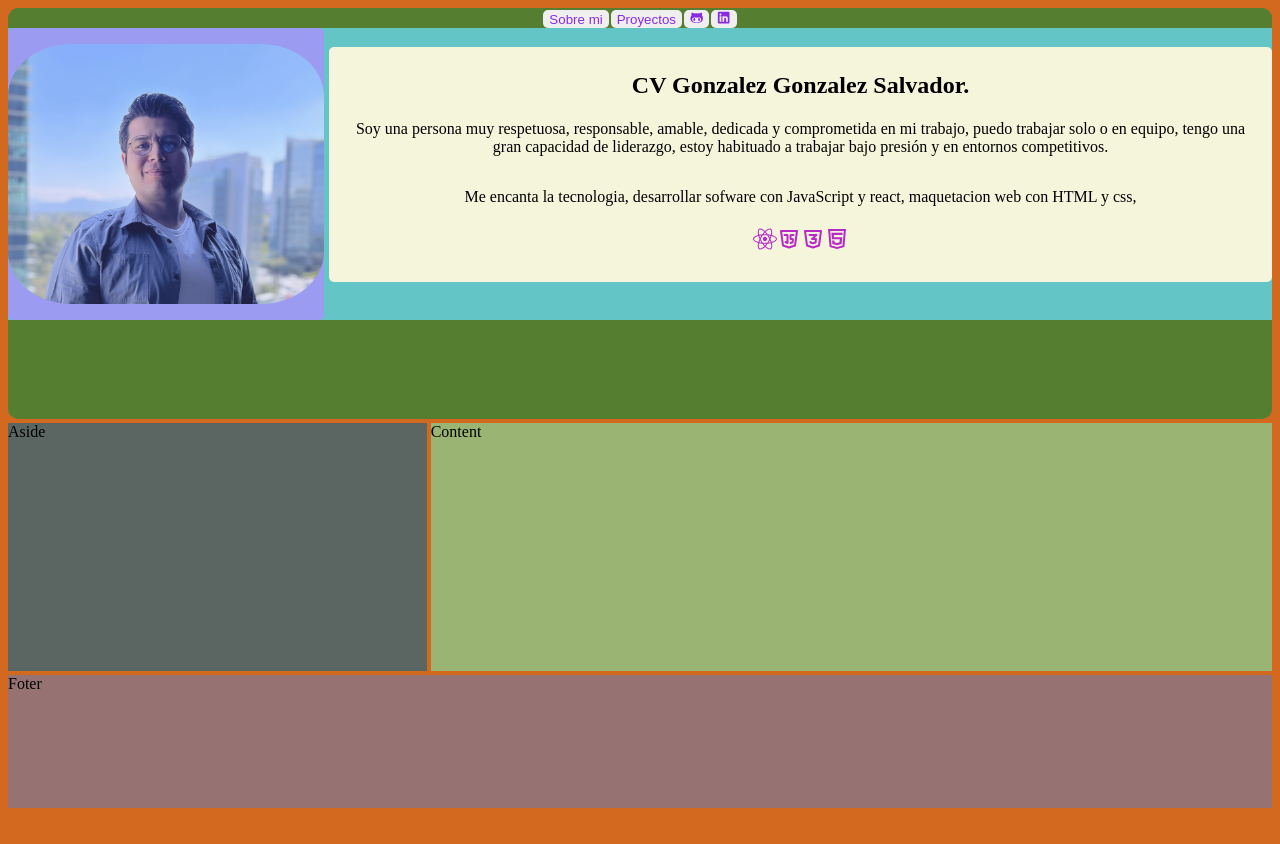
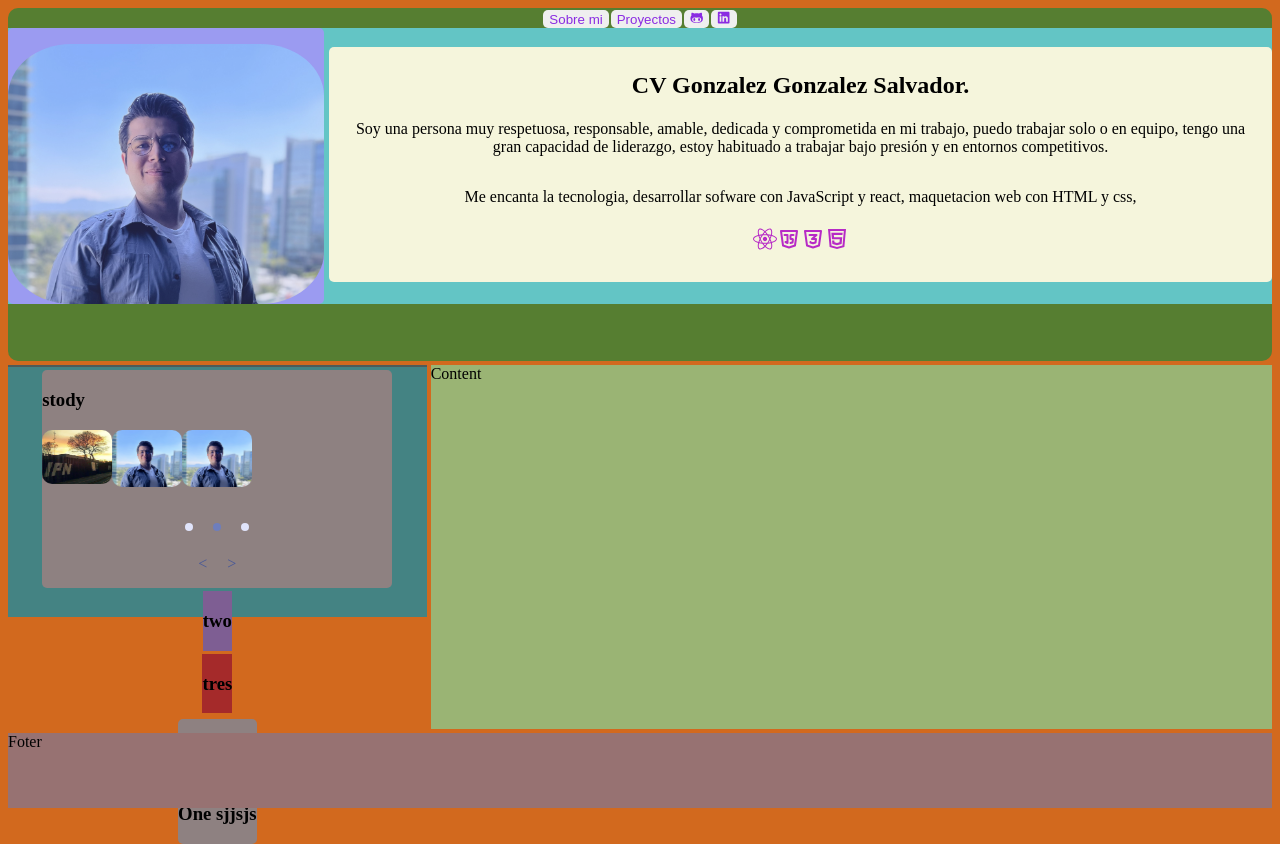
Before and after one commit to SalvadorGonzalezG/CV-SG, a React (Vite) app: page / in a window 1280 px wide. Before the commit the page ends 816 px from the top, so only its background shows below. Built offline with nearby package versions, Linux system fonts and the light colour scheme.

Commit message:
testing carrousels

```diff
--- a/package.json
+++ b/package.json
@@ -11,9 +11,12 @@
   },
   "dependencies": {
     "react": "^18.2.0",
+    "react-alice-carousel": "^2.8.0",
     "react-dom": "^18.2.0",
     "react-icons": "^5.0.1",
-    "react-responsive-carousel": "^3.2.23"
+    "react-responsive-carousel": "^3.2.23",
+    "react-slick": "^0.30.2",
+    "slick-carousel": "^1.8.1"
   },
   "devDependencies": {
     "@types/react": "^18.2.64",
--- a/src/components/Aside.jsx
+++ b/src/components/Aside.jsx
@@ -1,9 +1,40 @@
-import React from 'react'
+import AliceCarousel from 'react-alice-carousel';
+import 'react-alice-carousel/lib/alice-carousel.css';
+import ipn3 from '../assets/ipn3.png'
+import im from '../assets/IMG_0961.jpg'
+
 
 const Aside = () => {
-  return (
-    <div>Aside</div>
-  )
+    return (
+        <>
+            <div className='carrousel'>
+
+                <div className='one'>
+                <h1>stody</h1>
+                    <AliceCarousel className='alca'
+                    autoPlay
+                    infinite loop>
+                        <img src={im} alt="Image 1" className='img' />
+                        <img src={ipn3} alt="Image 1" className='img' />
+                        <img src={im} alt="Image 1" className='img' />
+                    </AliceCarousel>
+                </div>
+                <div className='two'>
+                    <h1>two</h1>
+                </div>
+                <div className='three'>
+                    <h1>tres</h1>
+                </div>
+                <div className='one'>
+                    <h1>One sjjsjs</h1>
+                </div>
+                <div className='one'>
+                    <h1>One sjjsjs</h1>
+                </div>
+
+            </div>
+        </>
+    )
 }
 
 export default Aside
--- a/src/index.css
+++ b/src/index.css
@@ -16,9 +16,9 @@ body{
   height: auto;
 }
 .container aside{
-  background-color: rgb(91, 102, 99);
+  background-color: rgb(79, 91, 88);
   grid-row: 2/4;
-
+  height: 250px;
 }
 .container main{
   background-color: rgb(154, 180, 116);
@@ -33,8 +33,6 @@ body{
   display: flex;
   justify-content: center;
   gap: 2px;
-
-
 }
 .overHeader{
   background-color: rgb(99, 197, 197);
@@ -90,3 +88,48 @@ overflow: hidden; /*oculta cualquier parte de una imagen que salga del div*/
 .icons{
   color: rgb(183, 42, 198);
 }
+.asid{
+}
+.img{
+  display: block;
+  margin: auto;
+  width: 100%;
+  height: 20%;
+  border-radius: 10px;
+
+}
+.carrousel {
+  margin-top: 2px;
+  background-color: rgb(68, 131, 131);
+  grid-auto-rows: minmax(100px, auto);
+  display: flex;
+  flex-direction:column;
+  gap: 3px;
+  align-items: center;
+  width: auto;
+  height: 100%;
+}
+.one{
+  margin-top: 3px;
+  grid-row: 1;
+  background-color: rgb(142, 129, 129);
+  border-radius: 5px;
+  height: auto;
+  width: 50%;
+  border-radius: 5px;
+  width: auto;
+
+}
+.two{
+  background-color: rgb(126, 94, 147);
+  grid-row: 2;
+}
+.three{
+  background-color: brown;
+  grid-row: 3;
+}
+.alca{
+  height: 100%;
+  width: 100%;
+  background-color: aliceblue;
+}
```
Also changed, not shown: src/assets/ipn3.png (added), 1 other file (tests, documents, lock files or other folders).
